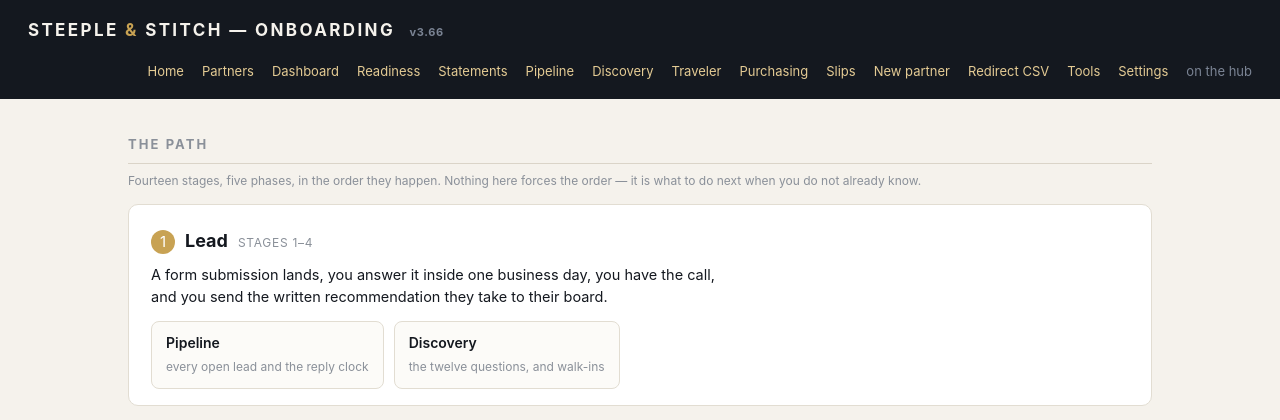
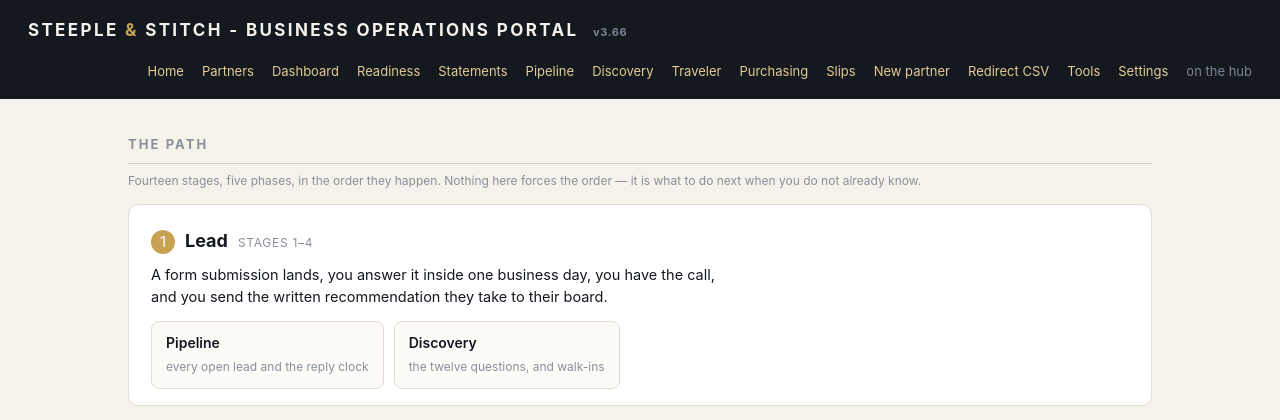
Before and after one commit to larrycwilliams/steeple-onboarding, a Flask app: page / in a window 1280 px wide. Shown: the top 420 px of the page. Run offline with Flask 3, Linux system fonts and the light colour scheme; data that the repository does not hold is empty; some libraries are stand-ins or nearby versions.

Commit message:
Rename app to Steeple & Stitch - Business Operations Portal

```diff
--- a/templates/base.html
+++ b/templates/base.html
@@ -7,12 +7,12 @@
     <link rel="apple-touch-icon" sizes="180x180" href="/static/icons/apple-touch-icon.png">
     <link rel="manifest" href="/static/site.webmanifest">
     <meta name="theme-color" content="#0F2A45">
-    <meta name="apple-mobile-web-app-title" content="S&amp;S Onboarding">
+    <meta name="apple-mobile-web-app-title" content="S&amp;S Ops Portal">
     <meta name="apple-mobile-web-app-capable" content="yes">
 
 <meta charset="utf-8">
 <meta name="viewport" content="width=device-width, initial-scale=1">
-<title>{% block title %}Steeple &amp; Stitch Onboarding{% endblock %}</title>
+<title>{% block title %}STEEPLE &amp; STITCH - BUSINESS OPERATIONS PORTAL{% endblock %}</title>
 <style>
   :root{
     --ink:#14181F; --ink-2:#1E242E; --line:#2C333F;
@@ -127,7 +127,7 @@
 </head>
 <body>
 <header>
-  <h1>Steeple <span>&amp;</span> Stitch — Onboarding
+  <h1>STEEPLE <span>&amp;</span> STITCH - BUSINESS OPERATIONS PORTAL
     <span style="font-size:11px;letter-spacing:.06em;color:#7B8494;margin-left:8px;
                  text-transform:none">v{{ APP_VERSION }}</span></h1>
   <nav>
--- a/templates/home.html
+++ b/templates/home.html
@@ -1,5 +1,5 @@
 {% extends "base.html" %}
-{% block title %}Steeple &amp; Stitch — Onboarding{% endblock %}
+{% block title %}STEEPLE &amp; STITCH - BUSINESS OPERATIONS PORTAL{% endblock %}
 {% block content %}
 
 {# The map, not a menu.
```
